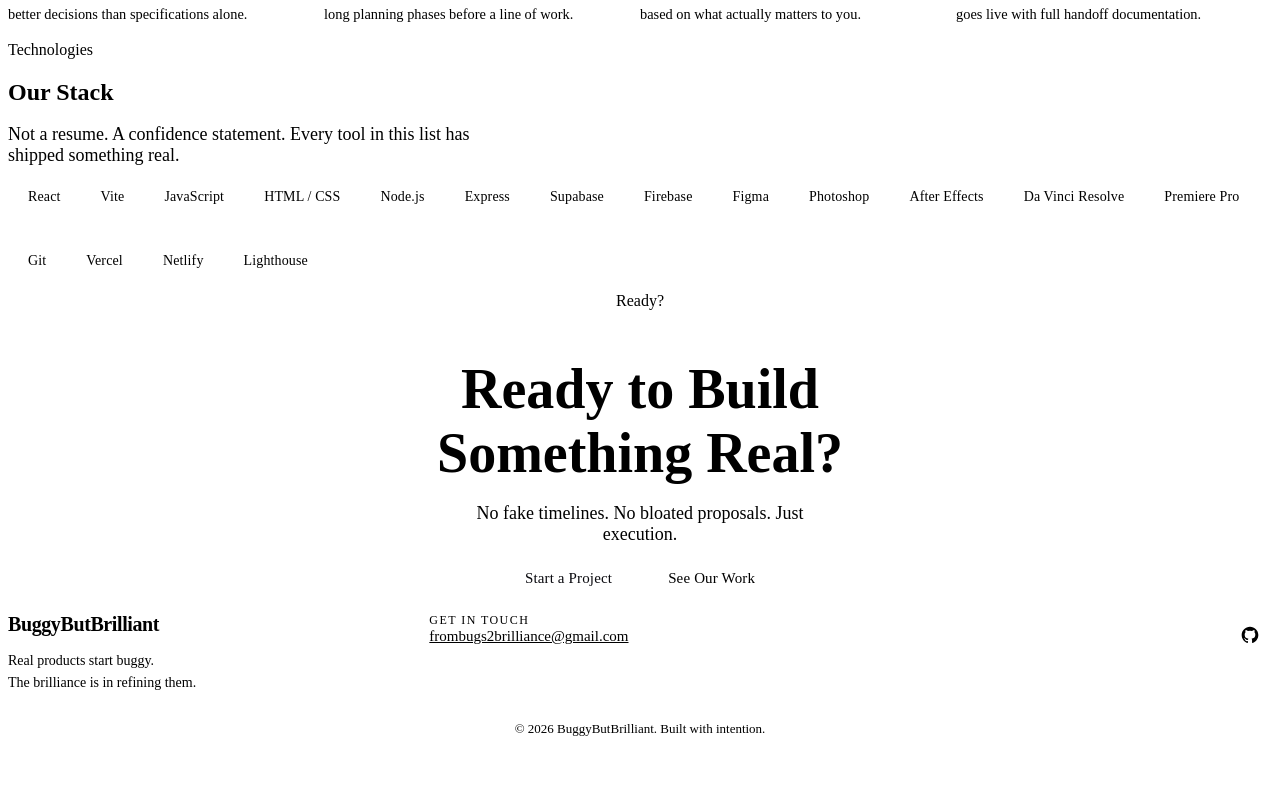
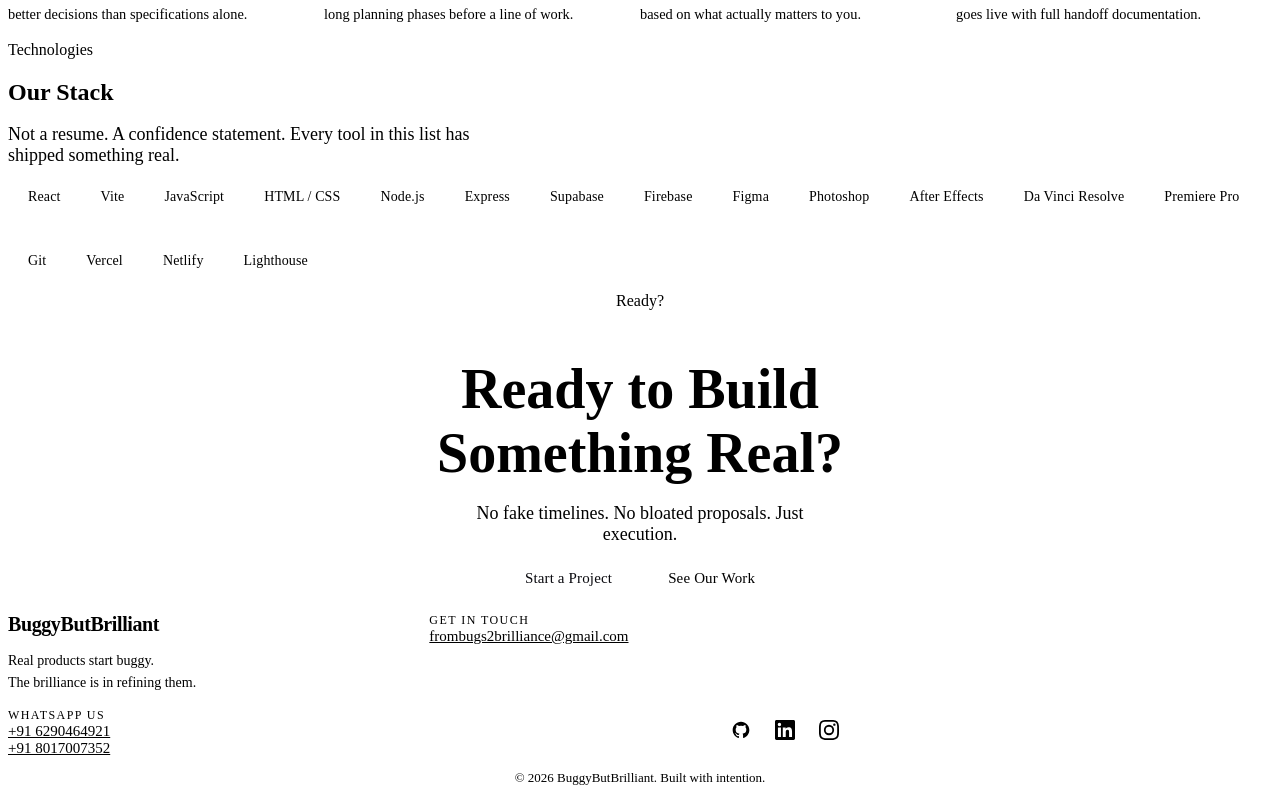
Before and after one commit to buggybutbrilliant/mainWebsite, a React (Vite) app: page / in a window 1280 px wide. Shown: the part 1665-2464 px from the top of the page. Before the commit the page ends 2415 px from the top, so only its background shows below. Built offline with nearby package versions, Linux system fonts and the light colour scheme; the HTML template or start-up script is replaced by a standard one.

Commit message:
Contact update

```diff
--- a/src/components/Layout/Footer.jsx
+++ b/src/components/Layout/Footer.jsx
@@ -43,6 +43,26 @@
               frombugs2brilliance@gmail.com
             </a>
           </div>
+          <br></br>
+          <div className="footer__contact">
+            <span className="footer__contact-label">WhatsApp us</span>
+            <a
+              href="https://wa.me/916290464921"
+              target="_blank"
+              rel="noopener noreferrer"
+              className="footer__email"
+            >
+              +91 6290464921
+            </a>
+            <a
+              href="https://wa.me/918017007352"
+              target="_blank"
+              rel="noopener noreferrer"
+              className="footer__email"
+            >
+              +91 8017007352
+            </a>
+          </div>
 
           {/* Social */}
           <div className="footer__social">
@@ -55,6 +75,24 @@
             >
               <GithubIcon />
             </a>
+            <a
+              href="https://www.linkedin.com/in/"
+              target="_blank"
+              rel="noopener noreferrer"
+              className="footer__social-link"
+              aria-label="LinkedIn"
+            >
+              <LinkedinIcon />
+            </a>
+            <a
+              href="https://www.instagram.com/"
+              target="_blank"
+              rel="noopener noreferrer"
+              className="footer__social-link"
+              aria-label="Instagram"
+            >
+              <InstagramIcon />
+            </a>
           </div>
         </div>
 
```
